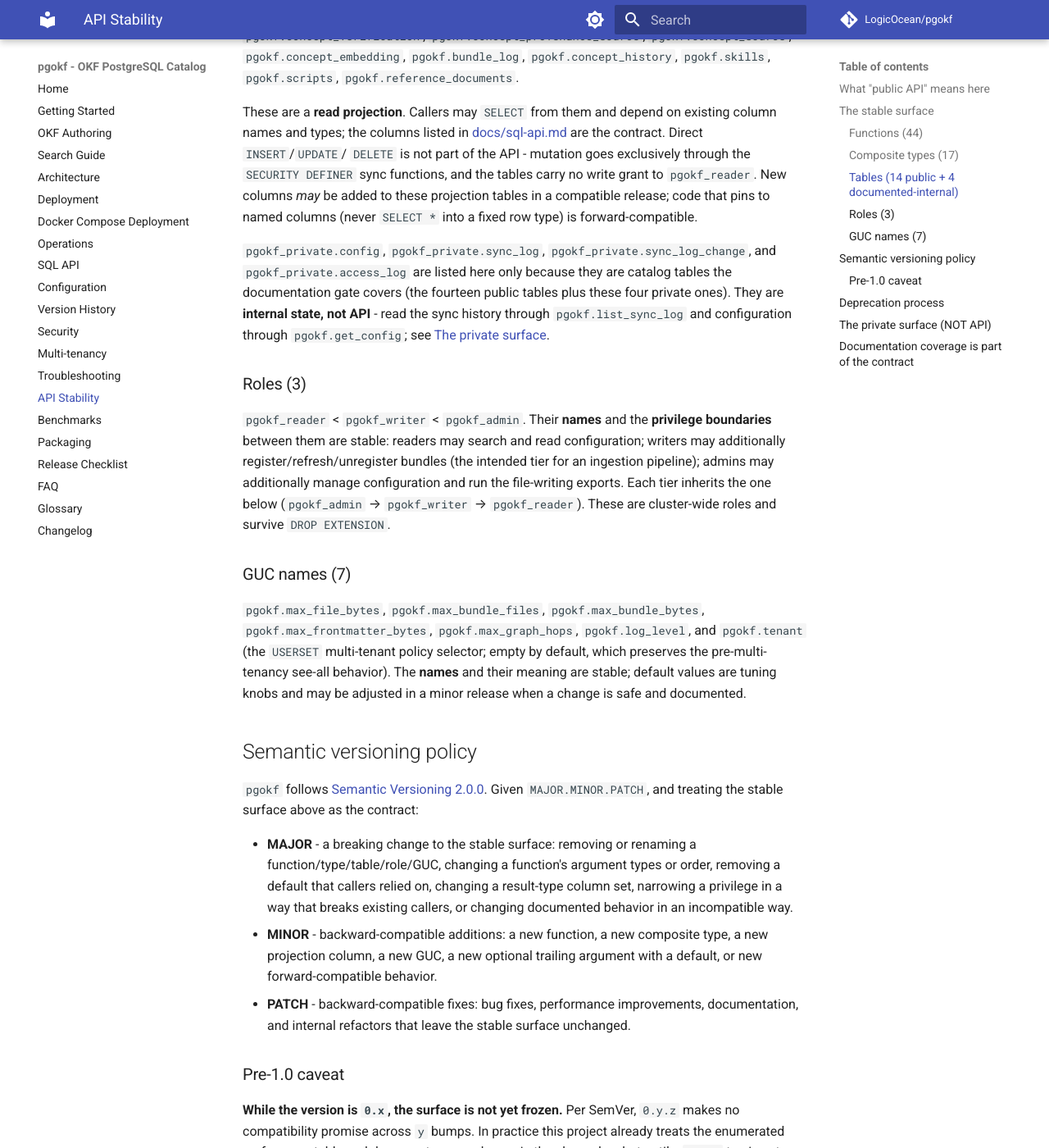
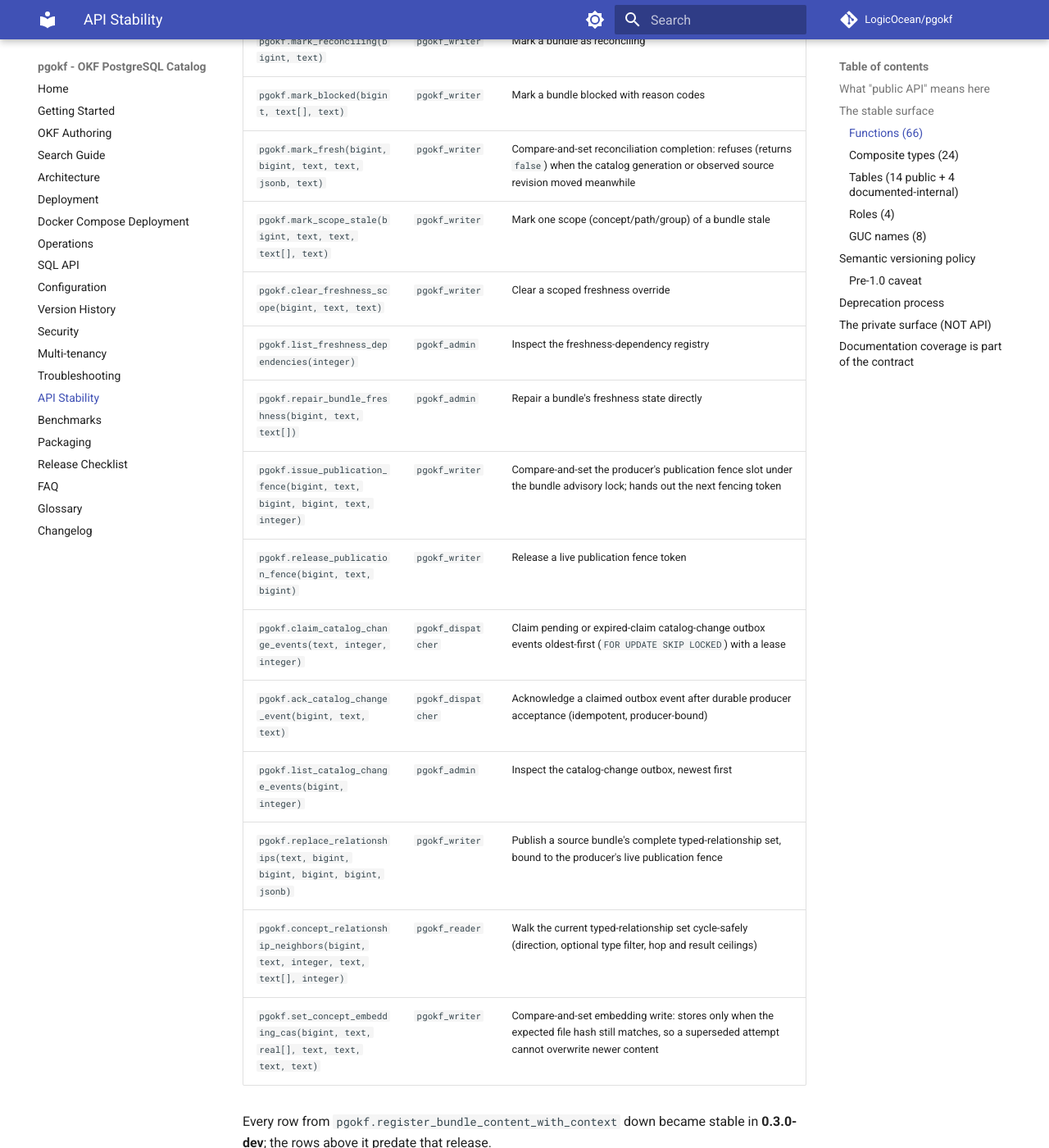
Before and after one commit to LogicOcean/pgokf, an MkDocs documentation site: the page built from docs/api-stability.md, in a window 1280 px wide and 1400 px high, scrolled down 4507 px. Shown: the whole window at 82% size. Built offline with MkDocs 1.6.1 and Material for MkDocs 9.7.7, drawn with Linux system fonts in a browser that asks for light colours; comment, search, counter and statistics services are not loaded; some of the changed text lies outside the part shown.

Commit message:
docs: lock the 0.3.0-dev stable surface and final capability semantics
api-stability.md gains the 22 functions, 7 composite types, the
pgokf_dispatcher role, and the pgokf.sync_context GUC that became stable
in 0.3.0-dev (tests/api_stability.rs already locked them and stays in
sync). The changelog's unreleased section now describes the shipped
semantics: transitive cycle-safe dependency invalidation, the
epoch-guarded mark_fresh completion, the independent coverage-evidence
column, single-winner staged activation with source quarantine, bounded
superseded retention, undirected outbound traversal, the writable
build snapshot, member-level package freshness, and the honest
current/stale/unknown lock comparison.

```diff
--- a/docs/api-stability.md
+++ b/docs/api-stability.md
@@ -21,7 +21,7 @@
 
 ## The stable surface
 
-### Functions (44)
+### Functions (66)
 
 The installed extension defines one function more than this table: the
 internal `pgokf.bm25_hits` helper the optional BM25 backend calls. It is not
@@ -74,6 +74,31 @@
 | `pgokf.version()` | `pgokf_reader` | Loaded shared-library version |
 | `pgokf.tenant_required()` | any role with `USAGE` on `pgokf` | Whether the `require_tenant` policy is on (consulted by every RLS policy) |
 | `pgokf.mcp_token_bearer(text)` | `pgokf_reader` | The name, role, and tenant of the MCP bearer token with this SHA-256 digest, or no row (`SECURITY DEFINER` over `pgokf_web.mcp_tokens`, which no reader may see) |
+| `pgokf.register_bundle_content_with_context(text, text[], bytea[], jsonb, jsonb)` | `pgokf_writer` | `register_bundle_content` with an explicit change-provenance context (when `context` is `NULL`, the session `pgokf.sync_context` GUC supplies the same provenance) |
+| `pgokf.capabilities()` | `pgokf_reader` | The capability names and interface versions this release implements, as jsonb |
+| `pgokf.concept_search_fresh(text, bigint, integer, text, text, text[], text, text, jsonb)` | `pgokf_reader` | Freshness-aware variant of `concept_search`: a `freshness` filter (`any`/`fresh`/`stale`) plus per-hit effective-freshness and embedding-provenance annotations |
+| `pgokf.register_freshness_dependency(text, bigint, text, bigint, text, text, text, text)` | `pgokf_writer` | Map a source-bundle selector onto a target bundle/scope so source changes mark matched targets stale |
+| `pgokf.disable_freshness_dependency(bigint)` | `pgokf_writer` | Disable a registered freshness dependency |
+| `pgokf.remove_freshness_dependency(bigint)` | `pgokf_writer` | Remove a registered freshness dependency |
+| `pgokf.mark_stale(bigint, text[], text, text)` | `pgokf_writer` | Mark a bundle stale with reason codes and the observed source revision |
+| `pgokf.mark_reconciling(bigint, text)` | `pgokf_writer` | Mark a bundle as reconciling |
+| `pgokf.mark_blocked(bigint, text[], text)` | `pgokf_writer` | Mark a bundle blocked with reason codes |
+| `pgokf.mark_fresh(bigint, bigint, text, text, jsonb, text)` | `pgokf_writer` | Compare-and-set reconciliation completion: refuses (returns `false`) when the catalog generation or observed source revision moved meanwhile |
+| `pgokf.mark_scope_stale(bigint, text, text, text[], text)` | `pgokf_writer` | Mark one scope (concept/path/group) of a bundle stale |
+| `pgokf.clear_freshness_scope(bigint, text, text)` | `pgokf_writer` | Clear a scoped freshness override |
+| `pgokf.list_freshness_dependencies(integer)` | `pgokf_admin` | Inspect the freshness-dependency registry |
+| `pgokf.repair_bundle_freshness(bigint, text, text[])` | `pgokf_admin` | Repair a bundle's freshness state directly |
+| `pgokf.issue_publication_fence(bigint, text, bigint, bigint, text, integer)` | `pgokf_writer` | Compare-and-set the producer's publication fence slot under the bundle advisory lock; hands out the next fencing token |
+| `pgokf.release_publication_fence(bigint, text, bigint)` | `pgokf_writer` | Release a live publication fence token |
+| `pgokf.claim_catalog_change_events(text, integer, integer)` | `pgokf_dispatcher` | Claim pending or expired-claim catalog-change outbox events oldest-first (`FOR UPDATE SKIP LOCKED`) with a lease |
+| `pgokf.ack_catalog_change_event(bigint, text, text)` | `pgokf_dispatcher` | Acknowledge a claimed outbox event after durable producer acceptance (idempotent, producer-bound) |
+| `pgokf.list_catalog_change_events(bigint, integer)` | `pgokf_admin` | Inspect the catalog-change outbox, newest first |
+| `pgokf.replace_relationships(text, bigint, bigint, bigint, bigint, jsonb)` | `pgokf_writer` | Publish a source bundle's complete typed-relationship set, bound to the producer's live publication fence |
+| `pgokf.concept_relationship_neighbors(bigint, text, integer, text, text[], integer)` | `pgokf_reader` | Walk the current typed-relationship set cycle-safely (direction, optional type filter, hop and result ceilings) |
+| `pgokf.set_concept_embedding_cas(bigint, text, real[], text, text, text, text)` | `pgokf_writer` | Compare-and-set embedding write: stores only when the expected file hash still matches, so a superseded attempt cannot overwrite newer content |
+
+Every row from `pgokf.register_bundle_content_with_context` down became stable
+in **0.3.0-dev**; the rows above it predate that release.
 
 The function **name, schema, argument types, argument order, and result shape**
 are all part of the contract. Default values that let callers omit trailing
@@ -81,14 +106,18 @@
 and neighbors) are contractual too: an existing call that omits them keeps
 working.
 
-### Composite types (17)
+### Composite types (24)
 
 `pgokf.bundle_sync_result`, `pgokf.concept_search_result`,
 `pgokf.concept_neighbor`, `pgokf.bundle_info`, `pgokf.export_result`,
 `pgokf.sync_log_entry`, `pgokf.catalog_stat`, `pgokf.stale_concept`,
 `pgokf.sync_change`, `pgokf.access_log_entry`, `pgokf.duplicate_group`,
 `pgokf.search_facet`, `pgokf.bundle_log_entry`, `pgokf.concept_version`,
-`pgokf.skill_result`, `pgokf.script_result`, `pgokf.reference_result`.
+`pgokf.skill_result`, `pgokf.script_result`, `pgokf.reference_result`,
+`pgokf.freshness_dependency_info`, `pgokf.publication_fence_info`,
+`pgokf.claimed_change_event`, `pgokf.catalog_change_event_info`,
+`pgokf.concept_search_fresh_result`, `pgokf.relationship_publication_info`,
+`pgokf.relationship_neighbor` (the last seven became stable in **0.3.0-dev**).
 
 The set of columns, their names, and their types are stable. New columns are
 **not** added to an existing composite type in a compatible release, because
@@ -120,7 +149,7 @@
 sync history through `pgokf.list_sync_log` and configuration through
 `pgokf.get_config`; see [The private surface](#the-private-surface-not-api).
 
-### Roles (3)
+### Roles (4)
 
 `pgokf_reader` < `pgokf_writer` < `pgokf_admin`. Their **names** and the
 **privilege boundaries** between them are stable: readers may search and read
@@ -130,13 +159,23 @@
 below (`pgokf_admin` → `pgokf_writer` → `pgokf_reader`). These are cluster-wide
 roles and survive `DROP EXTENSION`.
 
-### GUC names (7)
+Since **0.3.0-dev** a fourth role, `pgokf_dispatcher`, stands deliberately
+**outside** the ladder: it inherits nothing and is inherited by nothing. It is
+the sole claim/acknowledge role for the catalog-change outbox
+(`pgokf.claim_catalog_change_events`, `pgokf.ack_catalog_change_event`) and
+holds no search or ingestion rights; admins inspect the outbox through
+`pgokf.list_catalog_change_events`.
+
+### GUC names (8)
 
 `pgokf.max_file_bytes`, `pgokf.max_bundle_files`, `pgokf.max_bundle_bytes`,
 `pgokf.max_frontmatter_bytes`, `pgokf.max_graph_hops`, `pgokf.log_level`, and
 `pgokf.tenant` (the `USERSET`
 multi-tenant policy selector; empty by default, which preserves the
-pre-multi-tenancy see-all behavior). The **names** and their meaning are
+pre-multi-tenancy see-all behavior), plus - since **0.3.0-dev** -
+`pgokf.sync_context` (the `USERSET` change-provenance context a producer
+session sets before a sync; the committed catalog-change event carries it).
+The **names** and their meaning are
 stable; default values are tuning knobs and may be adjusted in a minor release
 when a change is safe and documented.
 
@@ -195,6 +234,13 @@
   administrator-only state managed exclusively through `pgokf.set_config` /
   `pgokf.reset_config` / `pgokf.get_config`. Read and write it only through
   those functions.
+- **The internal `pgokf.*` state tables behind the 0.3.0-dev producer surface** -
+  `pgokf.bundle_freshness`, `pgokf.concept_freshness`,
+  `pgokf.freshness_dependency`, `pgokf.publication_fence`,
+  `pgokf.catalog_change_event`, `pgokf.relationship_publication`, and
+  `pgokf.relationship`. They carry no grant to any reader role; reach the data
+  through the documented views (`pgokf.effective_freshness`,
+  `pgokf.current_relationships`) and functions.
 - **Indexes, constraints, and trigger internals** on the projection tables.
   Their existence and names are not contractual; query behavior is.
 - **The `SECURITY DEFINER` wiring, `search_path` pinning, and grant details**
```
Also changed, not shown: CHANGELOG.md (+47 -14 lines).
